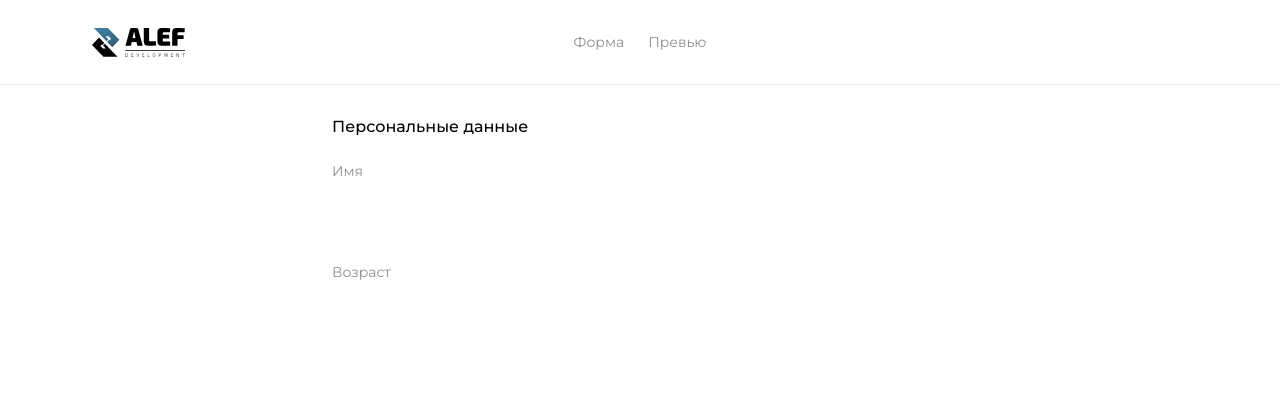
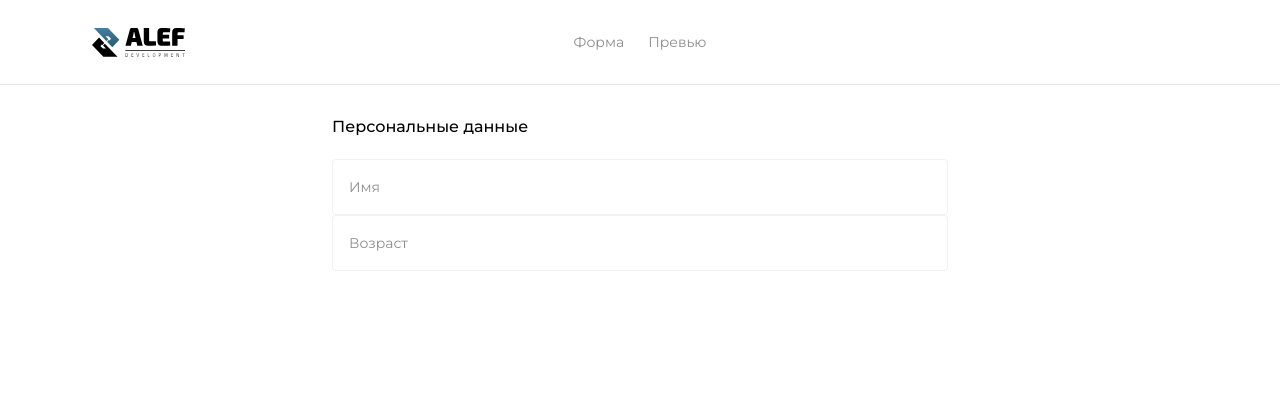
Before and after one commit to Ozzcar11/vue-forms-ts, a Vue app: page / in a window 1280 px wide. Shown: the top 411 px of the page. Built offline with nearby package versions, Linux system fonts and the light colour scheme; the HTML template or start-up script is replaced by a standard one.

Commit message:
feat: Доработал компоненты ui

```diff
--- a/src/assets/styles/mixins/colors.scss
+++ b/src/assets/styles/mixins/colors.scss
@@ -1,7 +1,10 @@
 $colors-gray: #8d8d8d;
+$colors-gray-xs: #fafafa;
+$colors-gray-s: #e7e7e7;
 $colors-gray-sm: #6b6b6b;
-$colors-blue: #01a7fd;
-$colors-gray-s: #e7e7e7;
-$colors-gray-xs: #fafafa;
+$colors-gray-l: #f1f1f1;
+$colors-primary: #01a7fd;
 $colors-black: #000000;
 $colors-white: #ffffff;
+$colors-purple-xs: #f9f7fe;
+$colors-purple-l: #e8e1fa;
--- a/src/components/ui/button/index.vue
+++ b/src/components/ui/button/index.vue
@@ -20,6 +20,7 @@ const router = useRouter();
 
 const buttonClasses = computed(() => [
   ns.block(),
+  ns.modifier(props.variant),
   ns.is("disabled", props.disabled),
 ]);
 
@@ -57,9 +58,6 @@ function buttonClickHandler(event: Event) {
 
 <style lang="scss">
 .ui-button {
-  color: #fff;
-  background-color: green;
-  padding: 12px 24px;
   width: auto;
   max-width: 100%;
   border-radius: 32px;
@@ -67,17 +65,60 @@ function buttonClickHandler(event: Event) {
   align-items: center;
   justify-content: center;
   border: none;
-  gap: 12px;
+  gap: 4px;
   cursor: pointer;
 
   @include text-base;
 
-  &:hover {
-    background-color: green;
+  &--primary {
+    @include p2-regular;
+    background-color: $colors-primary;
+    color: #fff;
+    padding: 10px 20px;
+    border-radius: 32px;
   }
 
-  &:active {
-    background-color: green;
+  &--secondary {
+    @include p2-regular;
+    background-color: #fff;
+    border: 2px solid $colors-primary;
+    color: $colors-primary;
+    padding: 10px 20px;
+
+    &:hover {
+      background-color: $colors-purple-xs;
+    }
+
+    &:active {
+      background-color: $colors-purple-l;
+    }
+
+    &:focus {
+      border: 2px solid $colors-gray;
+    }
+  }
+
+  &--flat {
+    @include p2-regular;
+    color: $colors-primary;
+
+    &:focus {
+      box-shadow: 0 0 0 2px solid $colors-gray;
+      border-radius: 4px;
+    }
+
+    &:hover {
+      position: relative;
+      &::after {
+        content: "";
+        position: absolute;
+        left: 0;
+        bottom: 18px;
+        width: 100%;
+        height: 1px;
+        background-color: $colors-primary;
+      }
+    }
   }
 
   &__postfix-icon {
@@ -88,10 +129,6 @@ function buttonClickHandler(event: Event) {
   &__prefix-icon {
     width: 24px;
     height: 24px;
-  }
-
-  &:focus {
-    border-color: none;
   }
 
   &:disabled,
--- a/src/components/ui/button/types.ts
+++ b/src/components/ui/button/types.ts
@@ -1,10 +1,12 @@
 import { type RouteLocationRaw } from "vue-router";
+
 
 export type ButtonProps = {
   disabled?: boolean;
   prefixIcon?: string;
   postfixIcon?: string;
   to?: RouteLocationRaw;
+  variant?: "primary" | "secondary" | "flat";
 };
 
 export type ButtonEmits = {
@@ -16,4 +18,5 @@ export const ButtonPropsDefaults = {
   prefixIcon: "",
   postfixIcon: "",
   to: "",
+  variant: "primary"
 } as const;
--- a/src/components/ui/icon/index.vue
+++ b/src/components/ui/icon/index.vue
@@ -35,7 +35,7 @@ const projectIcon = computed(() => {
 <style lang="scss">
 .ui-icon {
   display: inline-block;
-  width: 32px;
-  height: 32px;
+  width: 27.5px;
+  height: 27.5px;
 }
 </style>
--- a/src/components/ui/input/index.vue
+++ b/src/components/ui/input/index.vue
@@ -2,7 +2,6 @@
 import { computed, ref } from "vue";
 import { useBEMNamespace } from "@/composables/useBEMNamespace";
 import { type InputProps, InputPropsDefaults } from "./types";
-import { UiIcon } from "@/components/ui/icon";
 
 const props = withDefaults(defineProps<InputProps>(), InputPropsDefaults);
 
@@ -21,23 +20,24 @@ const inputClasses = computed(() => [
   ns.is("disabled", props.disabled),
 ]);
 
-const showButtons = computed(() => !!modelValue.value && isFocused.value);
-
 function focusInput() {
   input.value?.focus();
 }
 
-function showPassword() {
-  typeValue.value = typeValue.value === "password" ? "text" : "password";
-}
+const labelHandler = computed(
+  () => !isFocused.value && !modelValue.value && !props.placeholder
+);
 </script>
 
 <template>
   <div :class="inputClasses">
-    <div v-if="label !== ''" class="ui-input__label">
-      {{ label }}
-    </div>
     <div tabindex="-1" class="ui-input__wrapper" @click="focusInput">
+      <div
+        class="ui-input__label"
+        :class="{ 'ui-input__label--active': labelHandler }"
+      >
+        {{ props.label }}
+      </div>
       <input
         ref="input"
         v-model="modelValue"
@@ -46,24 +46,9 @@ function showPassword() {
         @blur="isFocused = false"
         :disabled="disabled"
         :type="typeValue"
-        :placeholder="placeholder"
+        :placeholder="props.placeholder"
         :autocomplete="typeValue === 'password' ? 'current-password' : 'off'"
       />
-      <transition name="slide-fade">
-        <div v-if="showButtons" class="ui-input__btn">
-          <ui-icon
-            v-if="type === 'password'"
-            :icon="
-              typeValue === 'password'
-                ? 'mdi-eye-outline'
-                : 'mdi-eye-off-outline'
-            "
-            class="pointer"
-            @click="showPassword"
-            @mousedown.prevent
-          />
-        </div>
-      </transition>
     </div>
     <!-- <div
       v-if="hint !== '' || haveErrors"
@@ -80,74 +65,46 @@ function showPassword() {
   width: 100%;
 
   &__wrapper {
+    @include p2-regular;
+
     position: relative;
     display: flex;
+    flex-direction: column;
     width: 100%;
+    height: 56px;
     color: $colors-black;
-    line-height: 24px;
     background-color: $colors-white;
+    border: 1px solid $colors-gray-l;
     border-radius: 4px;
     outline: none;
     overflow: hidden;
-    padding: 22.5px 28px;
+    padding: 8px 16px;
+    cursor: text;
+    transition: box-shadow 0.2s ease;
 
     &:focus-within {
-      border: 2px solid #000;
+      box-shadow: 0px 0px 12px #0000001a;
     }
-
-    .ui-input--password & {
-      padding-right: 36px;
-    }
-
     .ui-input--error & {
       border: 1.5px solid #ff0000;
     }
   }
 
-  &__input {
-    &::placeholder {
-      color: $colors-gray;
-    }
-  }
+  &__label {
+    @include p3-regular;
+    color: $colors-gray;
 
-  &__label {
-    color: $colors-gray;
-    margin-bottom: 8px;
+    position: absolute;
+    top: 17px;
+    left: 16px;
+    transform: translateY(-50%);
+    pointer-events: none;
+    transition: top 0.2s ease, font-size 0.2s ease;
 
-    @include text-sm;
-  }
+    &--active {
+      @include p2-regular;
 
-  &__hint {
-    color: gray;
-    font-size: 0.875rem;
-    margin-top: 8px;
-
-    @include text-sm;
-
-    &--error {
-      color: #a00;
-    }
-  }
-
-  &__prefix-icon {
-    margin-right: 10px;
-    width: 22px;
-    height: 22px;
-
-    svg {
-      fill: currentColor;
-    }
-  }
-
-  &__btn {
-    color: green;
-    position: absolute;
-    right: 10px;
-    display: inline-flex;
-
-    &-close {
-      margin-left: 6px;
-      cursor: pointer;
+      top: 50%;
     }
   }
 
@@ -155,6 +112,7 @@ function showPassword() {
     outline: none;
     width: 100%;
     border: none;
+    padding-top: 18px;
 
     &::-webkit-inner-spin-button,
     &::-webkit-outer-spin-button {
```
